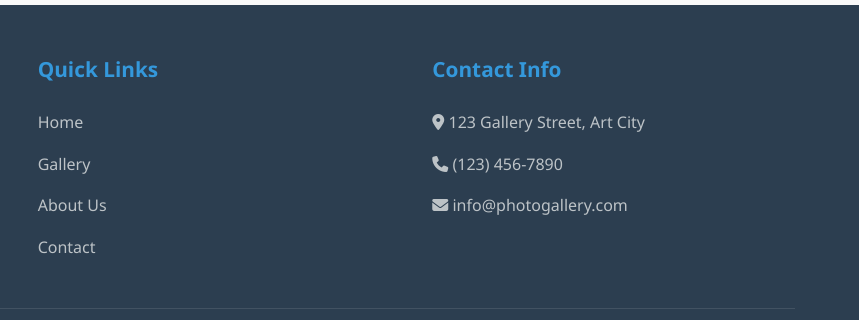
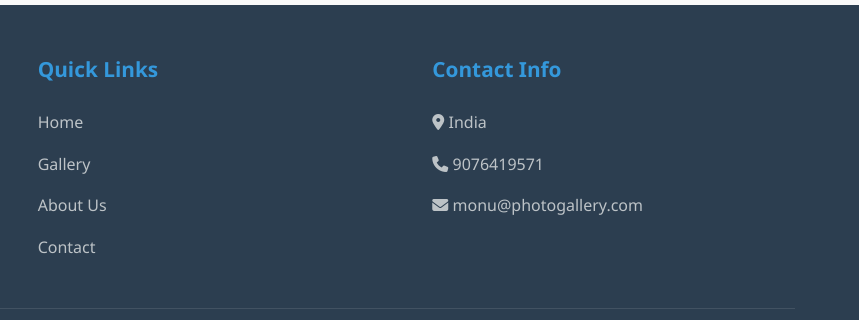
Before and after one commit to Vanisha-Sharma/Image-Gallery, a plain HTML site: page index.html in a window 1280 px wide. Shown: the part 3156-3476 px from the top of the page, 421-1280 px from the left. Drawn offline with Linux system fonts and the light colour scheme.

Commit message:
Update index.html

```diff
--- a/index.html
+++ b/index.html
@@ -151,9 +151,9 @@
                 </div>
                 <div class="footer-column">
                     <h3>Contact Info</h3>
-                    <p><i class="fas fa-map-marker-alt"></i> 123 Gallery Street, Art City</p>
-                    <p><i class="fas fa-phone"></i> (123) 456-7890</p>
-                    <p><i class="fas fa-envelope"></i> info@photogallery.com</p>
+                    <p><i class="fas fa-map-marker-alt"></i> India</p>
+                    <p><i class="fas fa-phone"></i> 9076419571</p>
+                    <p><i class="fas fa-envelope"></i> monu@photogallery.com</p>
                 </div>
             </div>
             <div class="copyright">
```
